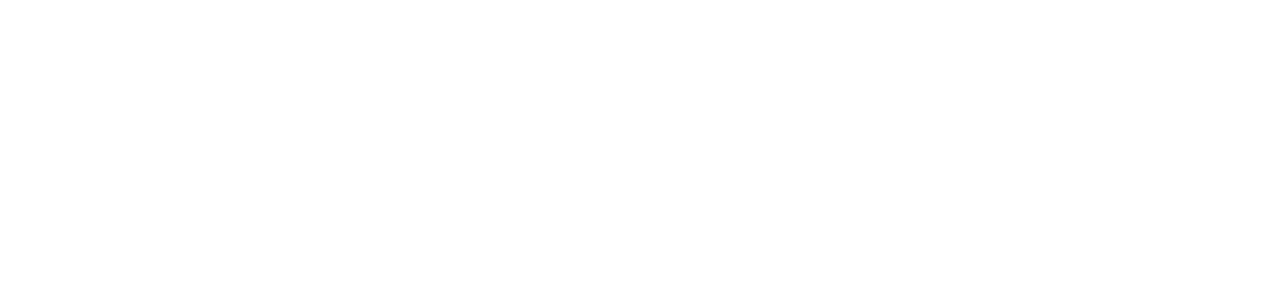
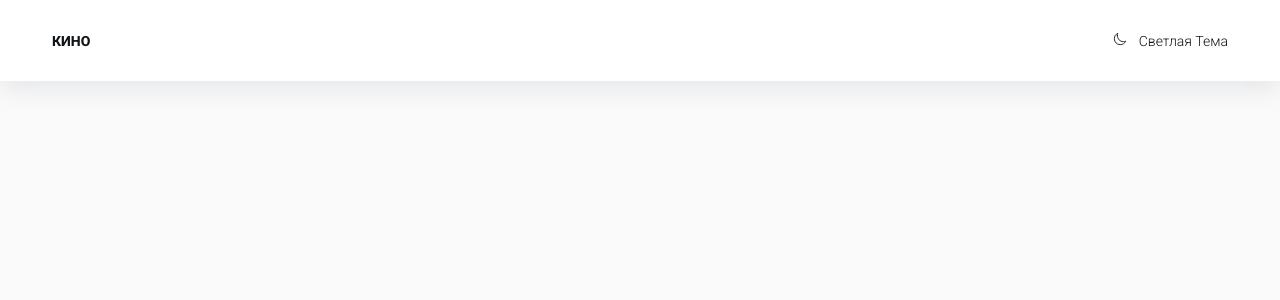
Before and after one commit to petikov-w/cinema-box, a React app: page / in a window 1280 px wide. Shown: the top 300 px of the page. Built offline with nearby package versions, Linux system fonts and the light colour scheme.

Commit message:
060423-1830 Создан компонент Header

```diff
--- a/package.json
+++ b/package.json
@@ -15,7 +15,9 @@
     "normalize.css": "^8.0.1",
     "react": "^18.2.0",
     "react-dom": "^18.2.0",
-    "react-router-dom": "^6.9.0"
+    "react-icons": "^4.8.0",
+    "react-router-dom": "^6.9.0",
+    "styled-components": "^5.3.9"
   },
   "devDependencies": {
     "@babel/core": "^7.21.0",
--- a/src/App.js
+++ b/src/App.js
@@ -1,4 +1,5 @@
 import React from 'react';
+import { Header } from './components/Header';
 
 // import {Homepage} from "./pages/Homepage";
 // import {Notfoundpage} from "./pages/Notfoundpage";
@@ -8,7 +9,7 @@ const App = () => {
 
     return (
     <React.Fragment>
-
+      <Header />
     </React.Fragment>
     )
 }
--- /dev/null
+++ b/src/components/Container.jsx
@@ -0,0 +1,8 @@
+import styled from "styled-components";
+
+export const Container = styled.div`
+  width: 100%;
+  max-width: 1240px;
+  margin: 0 auto;
+  padding: 0 2rem;
+`;
--- /dev/null
+++ b/src/components/Header.jsx
@@ -0,0 +1,62 @@
+import React from 'react';
+import styled from 'styled-components';
+import { useState, useEffect } from 'react';
+import { Container } from './Container';
+import { IoMoon, IoMoonOutline} from "react-icons/io5"
+
+const HeaderEl = styled.header`
+  box-shadow: var(--shadow);
+  background-color: var(--colors-ui-base);
+`;
+
+const Wrapper = styled.div`
+   display: flex;
+   justify-content: space-between;
+   align-items: center;
+   padding: 2rem 0;
+`;
+
+const ModeSwitcher = styled.div`
+  color: var(--colors-text);
+  font-size: var(--fs-sm);
+  cursor: pointer;
+  text-transform: capitalize;
+`;
+
+const Title = styled.a.attrs({
+    href: '/',
+  })`
+   color: var(--colors-text);
+   font-size: var(--fs-sm);
+   font-weight: var(--fw-bold);
+   text-decoration: none;
+  `;
+
+
+export const Header = () => {
+    const [theme, setTheme] = useState("light");
+
+    const toggleTheme = () => setTheme(theme==='light' ? 'dark' : 'light');
+
+    useEffect(()=>{
+        document.body.setAttribute('data-theme', theme)
+    }, [theme])
+
+    return (
+        <HeaderEl>
+            <Container>
+                <Wrapper>
+                    <Title>КИНО</Title>
+                    <ModeSwitcher onClick={toggleTheme}>
+                        { theme==='light' ? (
+                            <IoMoonOutline size='14px' />
+                        ) : (
+                            <IoMoon size='14px' />
+                        ) }
+                        <span style={{marginLeft: '0.75rem' }}>{theme==='light' ? 'светлая' : 'темная'} тема</span>
+                    </ModeSwitcher>
+                </Wrapper>
+            </Container>
+        </HeaderEl>
+    );
+};
--- /dev/null
+++ b/src/index.css
@@ -0,0 +1,42 @@
+@import "~normalize.css";
+@import url('https://fonts.googleapis.com/css?family=Roboto:300,400,500,700,800&display=swap');
+
+* {
+  box-sizing: border-box;
+}
+
+:root {
+  /* Typography */
+  --family: Roboto, sans-serif;
+  --fs-sm: 14px;
+  --fs-md: 16px;
+  --fw-light: 300;
+  --fw-normal: 600;
+  --fw-bold: 800;
+
+  /* Other */
+  --radii: 0.5rem;
+}
+
+body[data-theme='dark'] {
+  --colors-text: hsl(0, 0%, 100%);
+  --colors-bg: hsl(207, 26%, 17%);
+  --colors-ui-base: hsl(209, 23%, 22%);
+
+  --shadow: rgba(245, 245, 245, 0.2) 0 0 8px;
+}
+body[data-theme='light'] {
+  --colors-text: hsl(200, 15%, 8%);
+  --colors-bg: hsl(0, 0%, 98%);
+  --colors-ui-base: hsl(0, 0%, 100%);
+
+  --shadow: rgba(149, 157, 165, 0.2) 0px 8px 24px;
+}
+
+body {
+  margin: 0;
+  font-family: var(--family);
+  color: var(--colors-text);
+  font-weight: var(--fw-light);
+  background-color: var(--colors-bg);
+}
--- a/src/index.html
+++ b/src/index.html
@@ -8,7 +8,7 @@
     <link rel="icon" type="image/x-icon" href="/public/favicon.ico">
     <title>Cinema Box</title>
     <!-- <link rel="stylesheet" href="https://fonts.googleapis.com/icon?family=Material+Icons"> -->
-    <link rel="stylesheet" href="https://fonts.googleapis.com/css?family=Roboto:300,400,500,700&display=swap">
+    <!-- <link rel="stylesheet" href="https://fonts.googleapis.com/css?family=Roboto:300,400,500,700&display=swap"> -->
 </head>
 
 <body>
--- a/src/index.js
+++ b/src/index.js
@@ -1,6 +1,8 @@
 import React from 'react';
 import {BrowserRouter} from 'react-router-dom'
 import {createRoot} from "react-dom/client";
+// import 'normalize.css'
+import './index.css'
 import App from './App';
 
 const root  = createRoot(document.getElementById("root"))
--- a/src/style.css
+++ /dev/null
@@ -1,9 +0,0 @@
-@import "~normalize.css";
-
-body {
-   margin: 0;
- }
-
-nav {
-   padding: 0 1rem;
- }
```
Also changed, not shown: src/components/Footer.jsx (added), src/components/Main.jsx (added), 1 other file (tests, documents, lock files or other folders).
